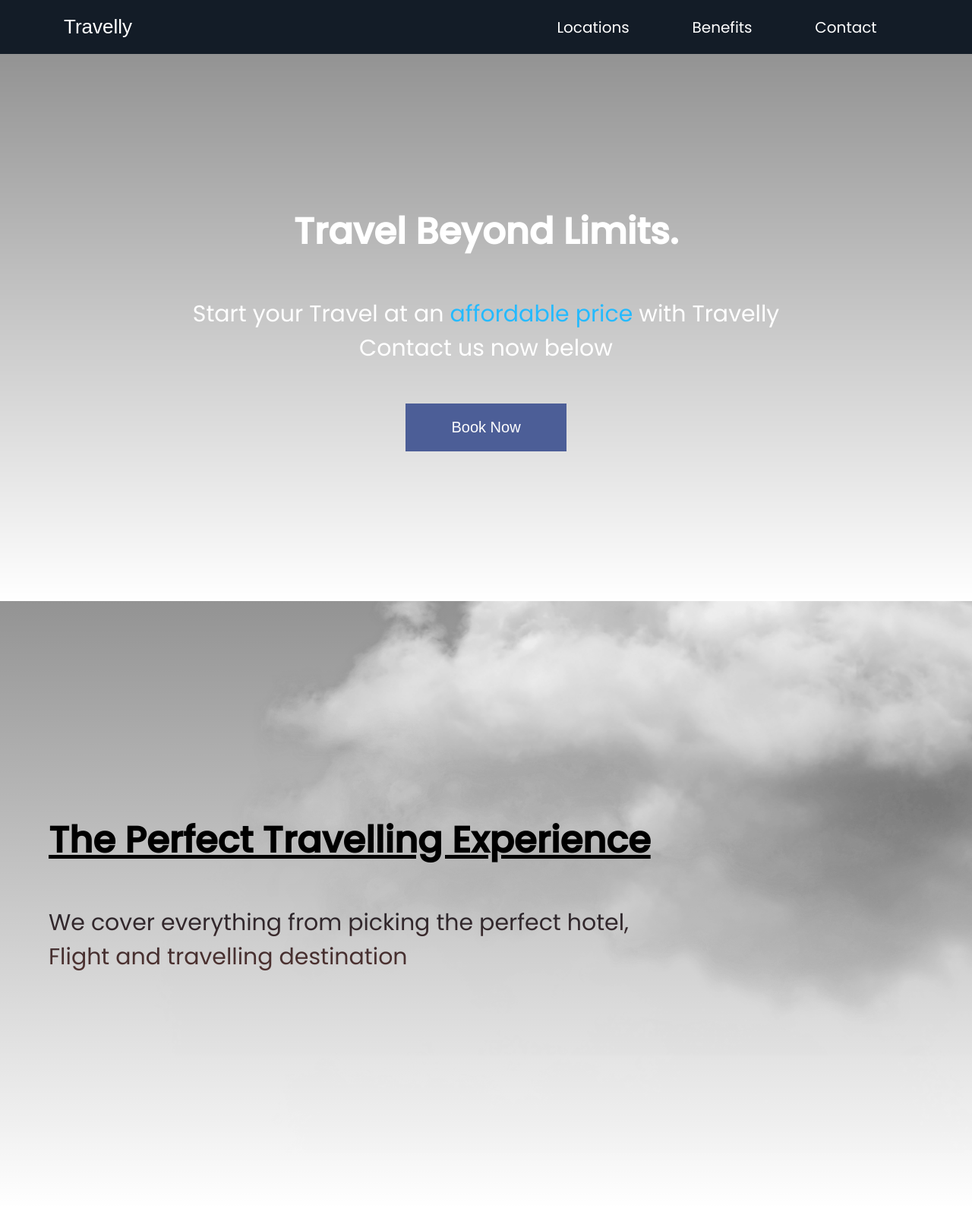
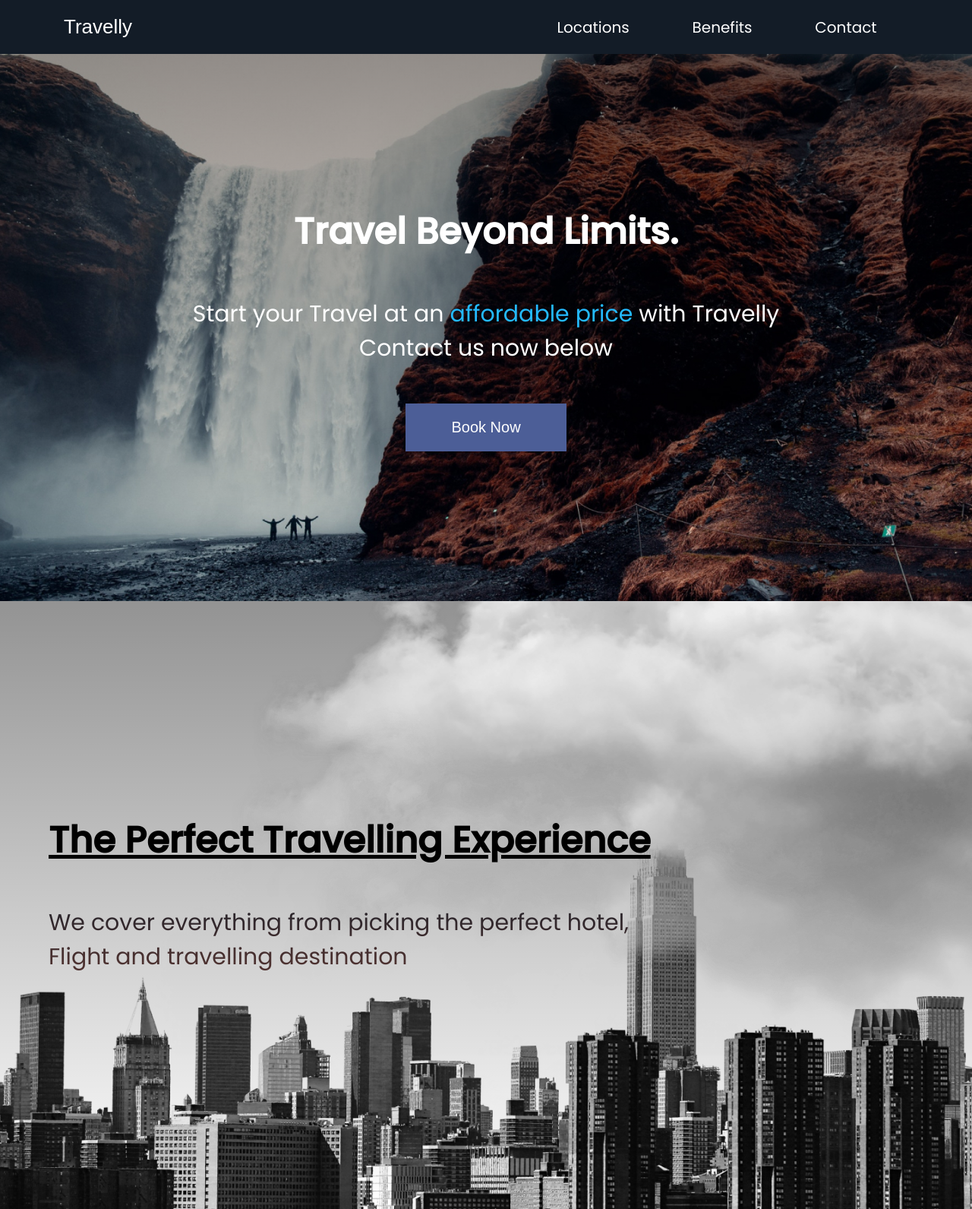
Before and after one commit to DyridanTUDK/practicehtml-css, a plain HTML site: page index.html in a window 1280 px wide. Shown: the top 1591 px of the page at 76% size. Drawn offline with Linux system fonts and the light colour scheme; a web font is replaced by a local one.

Commit message:
Update style.css

```diff
--- a/css/style.css
+++ b/css/style.css
@@ -88,7 +88,7 @@ nav ul {
 
 .hero {
   height: 90vh;
-  background: linear-gradient(rgba(0, 0, 0, 0.425), transparent), url(img/landing-page.jpg);
+  background: linear-gradient(rgba(0, 0, 0, 0.425), transparent), url(../img/landing-page.jpg);
   background-repeat: no-repeat;
   background-size: cover;
   color: white;
@@ -104,7 +104,7 @@ nav ul {
 
 #location {
   min-height: 100vh;
-  background: linear-gradient(rgba(0, 0, 0, 0.425), transparent), url(img/new-york-page.png);
+  background: linear-gradient(rgba(0, 0, 0, 0.425), transparent), url(../img/new-york-page.png);
   background-size: cover;
   background-position: center;
   display: flex;
@@ -215,7 +215,7 @@ nav ul {
 
 #contact {
   min-height: 100vh;
-  background: linear-gradient(rgba(0, 0, 0, 0.5), transparent), url(img/contact-mountain.png);
+  background: linear-gradient(rgba(0, 0, 0, 0.5), transparent), url(../img/contact-mountain.png);
   background-size: cover;
   background-repeat: no-repeat;
   display: flex;
```
